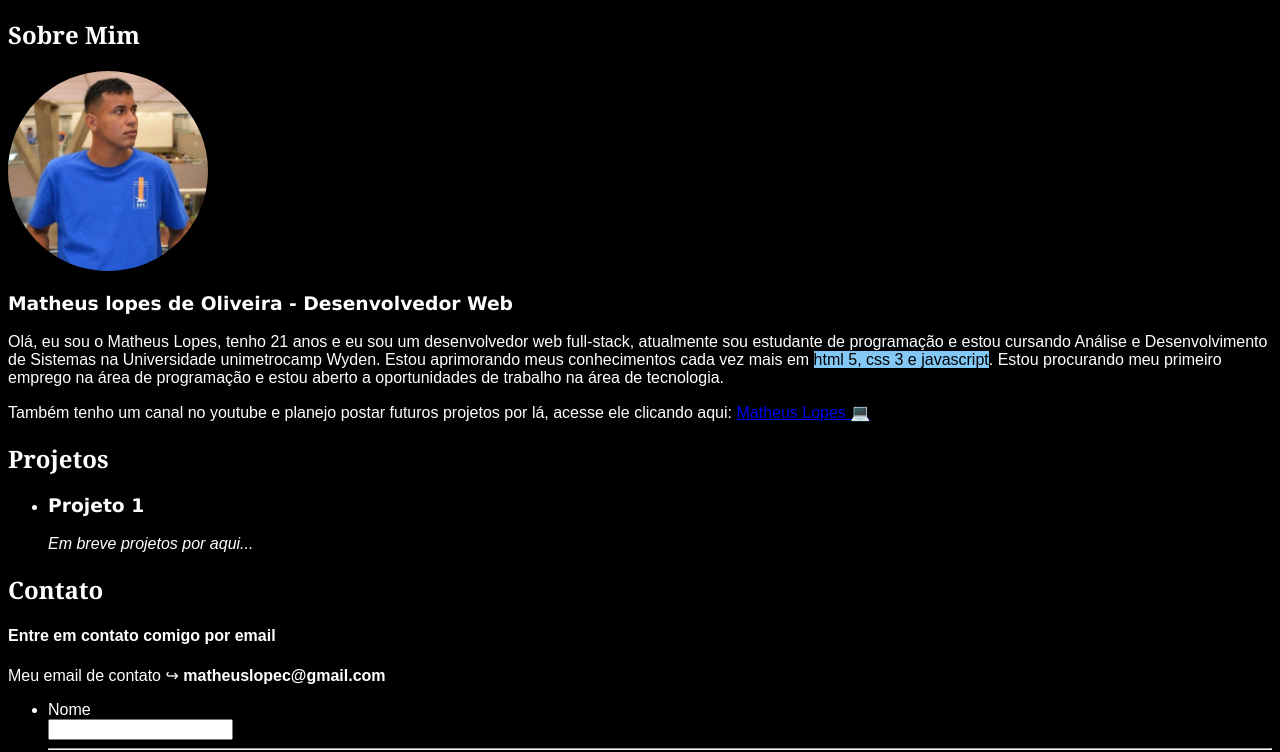
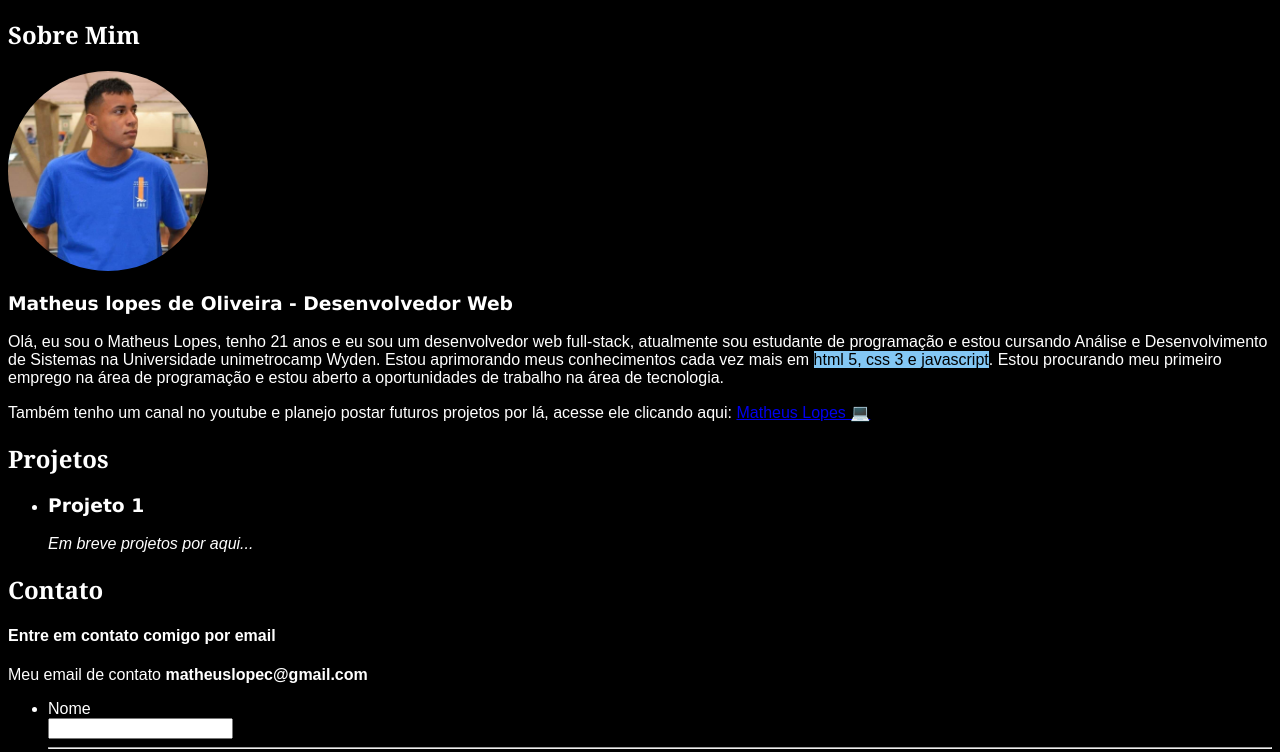
Before and after one commit to matheus1lopes/portifoliolopestest, a plain HTML site: page index.html in a window 1280 px wide. Shown: the part 200-952 px from the top of the page. Drawn offline with Linux system fonts and the light colour scheme; a script that the page names is missing.

Commit message:
Update index.html

```diff
--- a/index.html
+++ b/index.html
@@ -86,7 +86,7 @@
     <section id="contato">
         <h2>Contato</h2>
         <h4>Entre em contato comigo por email</h4>
-        <p> Meu email de contato ↪<strong> matheuslopec@gmail.com</strong></p>
+        <p> Meu email de contato <strong> matheuslopec@gmail.com</strong></p>
         <ul>
             <form action="mailto:meuemail@exemplo.com" method="post" enctype="text/plain">
                 <li><label for="nome">Nome</label></li>
```
